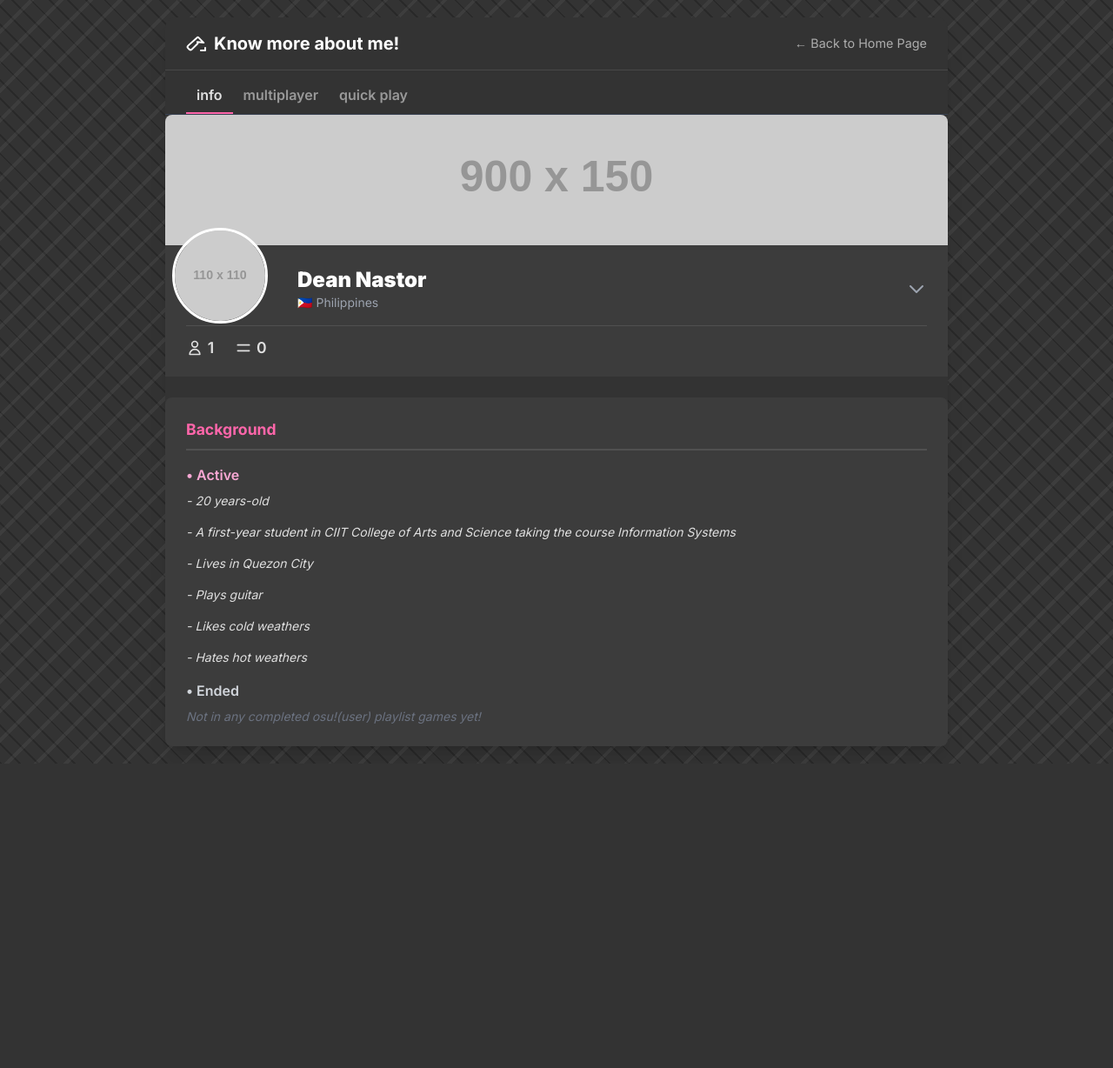
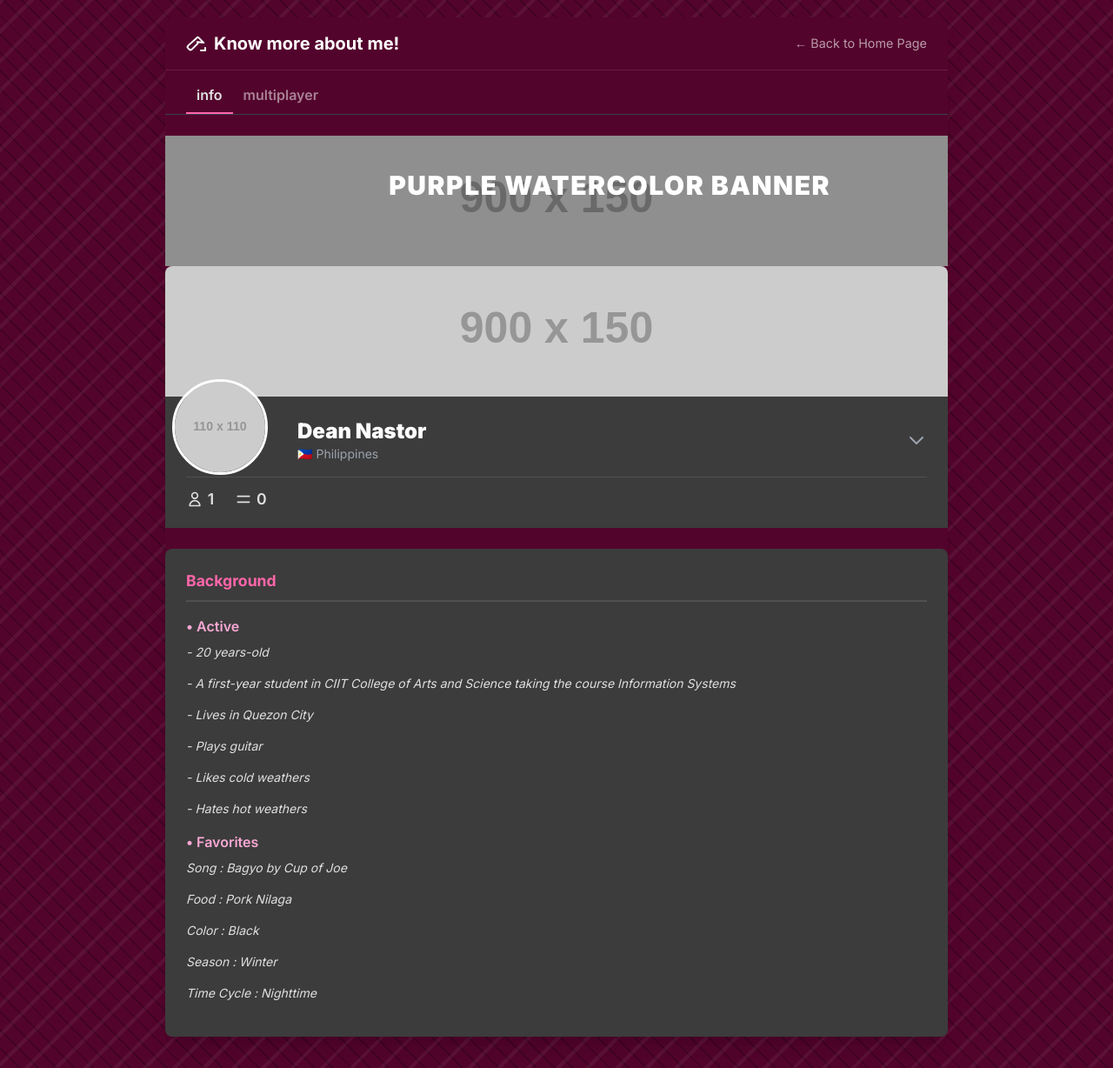
Before and after one commit to deannstrrr/all-about-zero, a plain HTML site: page About-Me.html in a window 1280 px wide. Shown: the whole page at 87% size. Before the commit the page ends 878 px from the top, so only its background shows below. Drawn offline with nearby package versions, Linux system fonts and the light colour scheme; placeholder pictures from the web are drawn by us.

Commit message:
Update About-Me.html

```diff
--- a/About-Me.html
+++ b/About-Me.html
@@ -9,7 +9,7 @@
 
     <style>
         :root {
-            --dark-bg: #333333;
+            --dark-bg: #53042c;
             --card-bg: #3c3c3c;
             --text-color: #e0e0e0;
             --highlight-pink: #ff66aa;
@@ -93,6 +93,17 @@
             position: relative;
         }
 
+        .banner-img {
+            width: 100%;
+            height: 100%;
+            object-fit: cover;
+            object-position: center;
+            position: absolute; /* Allows text overlay */
+            top: 0;
+            left: 0;
+            z-index: 1; /* Keep the image behind the text */
+}
+
         .user-info {
             background-color: var(--card-bg);
             padding: 1rem 1.5rem 0.5rem;
@@ -161,8 +172,18 @@
         <div class="flex px-6 border-b border-gray-700 mt-2">
             <div class="tab tab-active">info</div>
             <div class="tab">multiplayer</div>
-            <div class="tab">quick play</div>
         </div>
+
+        <div class="user-card-wrapper mb-4">
+            <div class="user-banner">
+                                <img class="banner-img" src="shinobu.png" alt="User Banner Image" onerror="this.onerror=null; this.src='https://placehold.co/900x150/9955ee/ffffff?text=Banner+Image+Placeholder';">
+
+                                <div class="absolute inset-0 z-10 flex items-center justify-center bg-black bg-opacity-30">
+                    <h3 class="text-3xl font-extrabold text-white uppercase tracking-wider">
+                        Purple Watercolor Banner
+                    </h3>
+                </div>
+                            </div>
 
         <div class="user-card-wrapper mb-4">
             <div class="user-banner">
@@ -226,11 +247,27 @@
             </p>
 
 
-            <p class="text-gray-300 font-semibold mb-2">
-                • Ended
+            <p class="text-pink-300 font-semibold mb-2">
+                • Favorites
             </p>
-            <p class="text-gray-500 italic text-sm">
-                Not in any completed osu!(user) playlist games yet!
+            <p class="text-white-500 italic mb-4 text-sm">
+                Song : Bagyo by Cup of Joe
+            </p>
+
+            <p class="text-white-500 italic mb-4 text-sm">
+                Food : Pork Nilaga
+            </p>
+
+            <p class="text-white-500 italic mb-4 text-sm">
+                Color : Black
+            </p>
+
+            <p class="text-white-500 italic mb-4 text-sm">
+                Season : Winter
+            </p>
+
+            <p class="text-white-500 italic mb-4 text-sm">
+                Time Cycle : Nighttime
             </p>
         </div>
 
```
